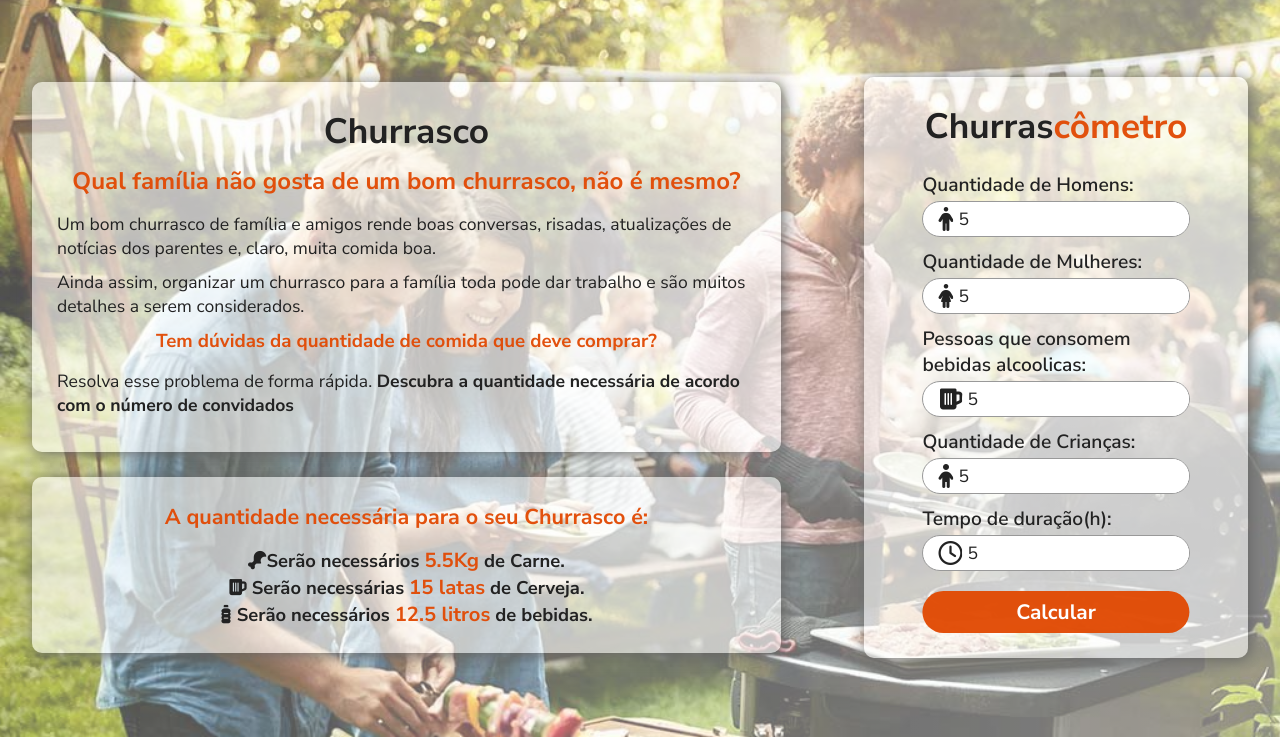
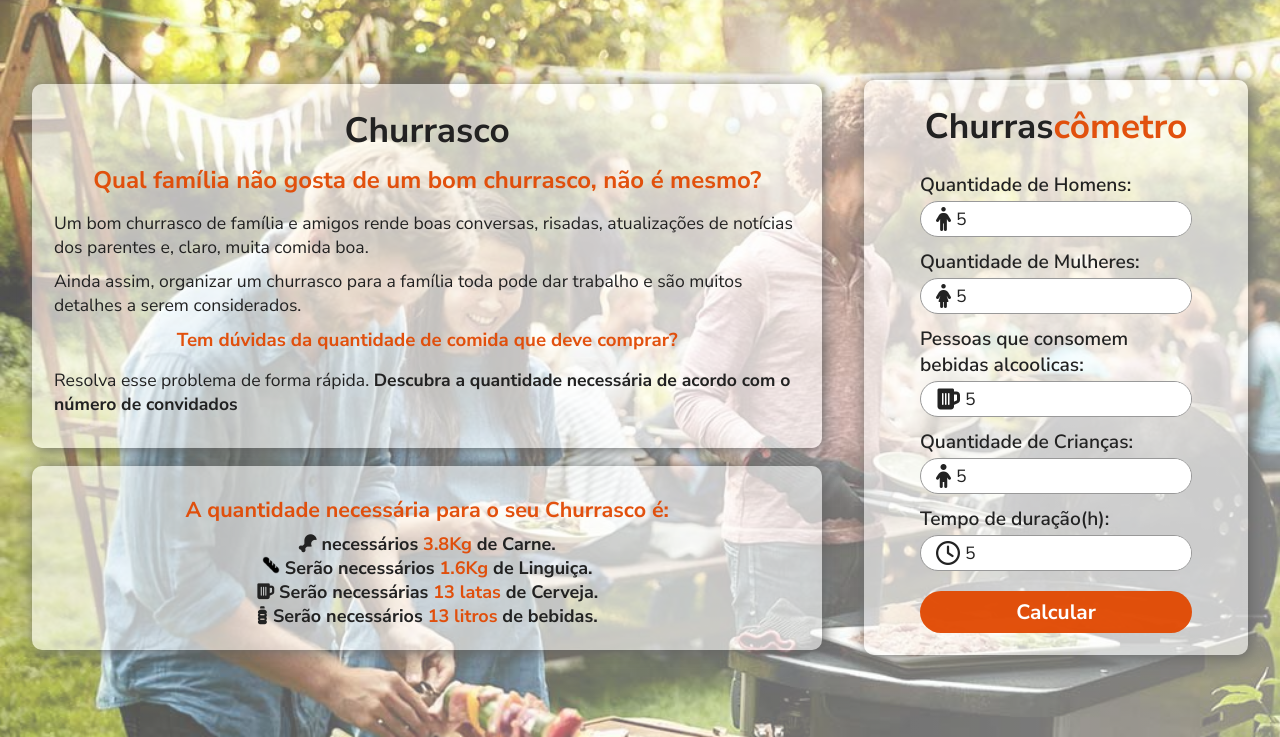
Before and after one commit to SilvaDavidLima/Churrascometro, a plain HTML site: page index.html in a window 1280 px wide. Both pictures are taken after typing "5", "5", "5", "5", "5" into the empty fields and a click on the button "Calcular". Shown: the part 63-800 px from the top of the page. Drawn offline with Linux system fonts and the light colour scheme.

Commit message:
adicionando imagens e modificando código js
adicionando imagens para icons e deixando o código js mais clear

```diff
--- a/css/style.css
+++ b/css/style.css
@@ -82,7 +82,7 @@ div.card{
     box-shadow: 2px 2px 15px #666;
     border-radius: 10px;
     background: rgba(255, 255, 255, 0.6);
-    padding: 25px;
+    padding: 22px;
 }
 
 div.card h1{
@@ -94,6 +94,7 @@ div.card h1{
 
 main.container div.text-result{
     width: 65%;
+    height: 100%;
     display: flex;
     flex-direction: column;
     justify-content: center;
@@ -101,8 +102,9 @@ main.container div.text-result{
 
 
 main.container div.text-info{
-    max-width: 90%;
-    margin-bottom: 25px;
+    max-width: 95%;
+    max-height: 68%;
+    margin-bottom: 18px;
 }
 
 .text-info h2, h3{
@@ -118,17 +120,28 @@ main.container div.text-info{
 }
 
 main.container div.result{
-    max-width: 90%;
+    max-width: 95%;
+    max-height: 30%;
     display: none;
     font-size: 1.15em;
 }
 
+div.result h3{
+    margin: 7px 0;
+}
+
 div.result h4{
     text-align: center;
+    font-size: 0.98em;
+}
+
+div.result h4 img{
+    width: 18px;
+    height: 18px;
 }
 
 div.result span{
-    font-size: 1.1em;
+    font-size: 1em;
     color: rgba(225, 74, 4, 0.961);
 }
 
--- a/index.html
+++ b/index.html
@@ -3,6 +3,7 @@
 <head>
     <meta charset="UTF-8">
     <meta name="viewport" content="width=device-width, initial-scale=1.0">
+    <link rel="icon" href="./imagens/barbecue-icon.png">
     <link rel="stylesheet" href="./css/style.css">
     <title>Churrascômetro</title>
 </head>
@@ -37,7 +38,12 @@
             <div class="result card">
                 <h3>A quantidade necessária para o seu Churrasco é:</h3>
                 <h4>
-                    <i class="fa-solid fa-drumstick-bite"></i>Serão necessários <span id="carne"></span> de Carne.
+                    <i class="fa-solid fa-drumstick-bite"></i>
+                     necessários <span id="carne"></span> de Carne.
+                </h4>
+                <h4>
+                    <img src="./imagens/sausage-icon.png" alt="Linguiça">
+                    Serão necessários <span id="linguica"></span> de Linguiça.
                 </h4>
                 <h4>
                      <i class="fa-solid fa-beer-mug-empty"></i>
--- a/javascript/script.js
+++ b/javascript/script.js
@@ -1,61 +1,100 @@
 // Fornece a quantidade de pessoas diferenciando o sexo e se é adulto ou criança e escolhendo o tipo da carne e se consomem alcool ou não.
 
 // Carne - H = 500g, M = 350g por pessoa + de 6h - H = 800g, M = 650g
-// Cerveja - H = 1200ml, M = 800ml por Pessoa + 6h - H = 2000ml, M = 1500ml
+// Cerveja - 900ml por Pessoa; +6h - 1800ml
 // Refrigerante/água - 1000 ml por pessoa + 6h - 1500ml
 
 // Crianças valem por 0,5
 
 
+let homens = document.getElementById("homem");
+let mulheres = document.getElementById("mulher");
+let alcool = document.getElementById("bebidaAlcoolica");
+let criancas = document.getElementById("crianca");
+let duracao = document.getElementById("duracao");
+
 
 function calc(){
 
-    let homensValor = parseFloat(document.getElementById("homem").value);
-    let mulheresValor = parseFloat(document.getElementById("mulher").value);
-    let alcoolValor = parseFloat(document.getElementById("bebidaAlcoolica").value);
-    let criancasValor = parseFloat(document.getElementById("crianca").value);
-    let duracaoValor = parseFloat(document.getElementById("duracao").value);
+    let homensValor = parseFloat(homens.value);
+    let mulheresValor = parseFloat(mulheres.value);
+    let alcoolValor = parseFloat(alcool.value);
+    let criancasValor = parseFloat(criancas.value);
+    let duracaoValor = parseFloat(duracao.value);
+
 
     let result = document.getElementsByClassName("result")[0];
     let resultCarne = document.getElementById("carne");
+    let resultLinguica = document.getElementById("linguica");
     let resultAlcool = document.getElementById("alcool");
     let resultBebidas = document.getElementById("bebidas");
 
-    if(duracaoValor <= 6){
-        let homemMult = (homensValor * 500) / 1000;
-        let mulherMult = (mulheresValor * 350) / 1000;
-        let alcoolMult = Math.ceil((alcoolValor * 1000) / 350);
-        let criancaMult = homemMult / 2;
-        let bebidasMult = homensValor + mulheresValor + (criancasValor / 2);
+    let carneH = tempoCarneH(duracaoValor);
+    let carneM = tempoCarneM(duracaoValor);
+    let alcoolico = tempoAlcool(duracaoValor);
+    let bebidas = tempoBebidas(duracaoValor);
 
-        let carne = homemMult + mulherMult + criancaMult;
+        let homemMult = homensValor * carneH;
+        let mulherMult = mulheresValor * carneM;
+        let alcoolMult = alcoolValor * alcoolico;
+        let criancaMult = (criancasValor * carneH) / 2;
+        let bebidasSoma = homensValor + mulheresValor + (criancasValor / 2);
 
+        let carneqtd = (homemMult + mulherMult + criancaMult) / 1000;
+        let carneBoi = (carneqtd * 0.7).toFixed(1);
+        let carneLinguica = (carneqtd * 0.3).toFixed(1);
 
-        let salvar = [carne, alcoolMult, bebidasMult];
+        let alcoolqtd = Math.ceil(alcoolMult / 350);
+        let bebidasqtd = Math.ceil((bebidasSoma * bebidas) / 1000);
 
+        let salvar = [carneBoi, carneLinguica, alcoolqtd, bebidasqtd];
         localStorage.setItem("resultado", JSON.stringify(salvar));
-    }
-    else{
-        let homemMult = (homensValor * 800) / 1000;
-        let mulherMult = (mulheresValor * 650) / 1000;
-        let alcoolMult = Math.ceil((alcoolValor * 1500) / 350);
-        let criancaMult = homemMult / 2;
-        let bebidasMult = homensValor + mulheresValor + (criancasValor / 2);
 
-        let carne = homemMult + mulherMult + criancaMult;
-
-
-        let salvar = [carne, alcoolMult, bebidasMult];
-
-        localStorage.setItem("resultado", JSON.stringify(salvar));
-    }
 
     result.style.display = "block";
 
     let resultValor = JSON.parse(localStorage.getItem("resultado"));
 
     resultCarne.innerHTML = resultValor[0] + "Kg";
-    resultAlcool.innerHTML = resultValor[1] + " latas";
-    resultBebidas.innerHTML = resultValor[2] + " litros";
+    resultLinguica.innerHTML = resultValor[1] + "Kg";
+    resultAlcool.innerHTML = resultValor[2] + " latas";
+    resultBebidas.innerHTML = resultValor[3] + " litros";
 
 }
+
+
+function tempoCarneH(duracao){
+    if(duracao >= 6 ){
+        return 800;
+    }
+    else{
+        return 500;
+    }
+}
+
+function tempoCarneM(duracao){
+    if(duracao >= 6 ){
+        return 650;
+    }
+    else{
+        return 350;
+    }
+}
+
+function tempoAlcool(duracao){
+    if(duracao >= 6 ){
+        return 1800;
+    }
+    else{
+        return 900;
+    }
+}
+
+function tempoBebidas(duracao){
+    if(duracao >= 6 ){
+        return 1500;
+    }
+    else{
+        return 1000;
+    }
+}
```
Also changed, not shown: imagens/barbecue-icon.png (added), imagens/sausage-icon.png (added).
